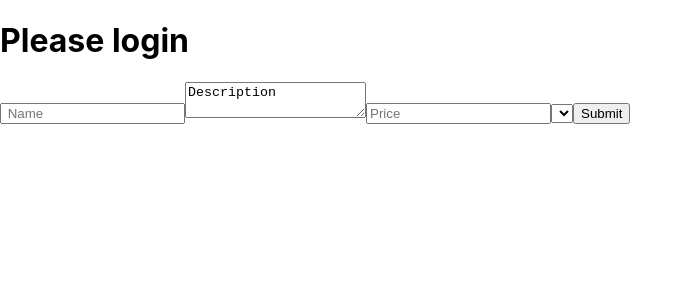
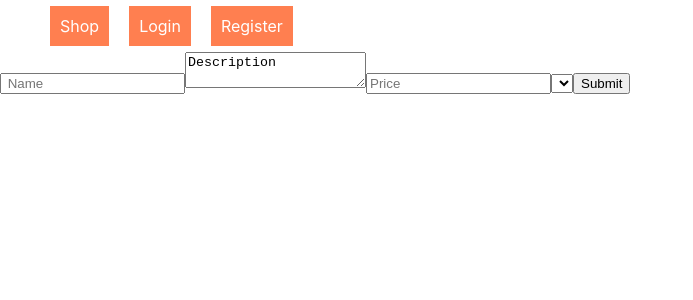
Before and after one commit to psayeed1990/next-stripe-ecommerce-node, a Next.js app: page /create-product in a window 1280 px wide. Shown: the top 300 px of the page, without its empty margins (0-693 px from the left). Built offline with nearby package versions, Linux system fonts and the light colour scheme.

Commit message:
login menu

```diff
--- a/src/components/Menu.js
+++ b/src/components/Menu.js
@@ -1,23 +1,41 @@
 //import context
+import Link from "next/link";
 import React from "react";
+import { Fragment } from "react/cjs/react.production.min";
 import { UserContext } from "../utils/UserContext";
 
 const Menu = () => {
-    const { user, setUser } = React.useContext(UserContext);
-    const logout = () => {
+    const [user, setUser] = React.useContext(UserContext);
+    const logout = async () => {
+        await fetch("http://localhost:5000/api/users/logout", {
+            method: "POST",
+            headers: {
+                "Content-Type": "application/json",
+            },
+        });
+
+        localStorage.removeItem("user");
+
         setUser(null);
     };
     return (
-        <div>
+        <menu>
+            <Link href="/">Shop</Link>
             {user ? (
-                <div>
-                    <h1>Welcome {user.name}</h1>
-                    <button onClick={logout}>Logout</button>
-                </div>
+                <Fragment>
+                    <h4>Welcome {user["firstName"]}</h4>
+                    <Link href="/create-product">Create Product</Link>
+                    <a onClick={logout} href="#">
+                        Logout
+                    </a>
+                </Fragment>
             ) : (
-                <h1>Please login</h1>
+                <Fragment>
+                    <Link href="/auth/login">Login</Link>
+                    <Link href="/auth/registration">Register</Link>
+                </Fragment>
             )}
-        </div>
+        </menu>
     );
 };
 
--- a/src/pages/auth/registration.js
+++ b/src/pages/auth/registration.js
@@ -6,7 +6,7 @@ import Menu from "../../components/Menu";
 
 const Registration = () => {
     //useContext
-    const { user, setUser } = useContext(UserContext);
+    const [user, setUser] = useContext(UserContext);
     //useform
     const {
         register,
@@ -27,8 +27,7 @@ const Registration = () => {
         );
         const resData = await response.json();
         if (resData.status === "success") {
-            console.log(resData.data.user);
-            localStorage.setItem("user", resData.data.user);
+            localStorage.setItem("user", JSON.stringify(resData.data.user));
             setUser(resData.data.user);
         }
     };
--- a/src/pages/index.js
+++ b/src/pages/index.js
@@ -1,5 +1,6 @@
 import Head from "next/head";
 import Image from "next/image";
+import Menu from "../components/Menu";
 import styles from "../styles/Home.module.css";
 
 //this is the shop page
@@ -16,10 +17,7 @@ export default function Home() {
             </Head>
 
             <main className={styles.main}>
-                <h1 className={styles.title}>
-                    MERN Stack and Stripe Tutorial on{" "}
-                    <a href="https://qoddi.com">Qoddi</a>
-                </h1>
+                <Menu />
 
                 <p className={styles.description}>
                     Get started by editing{" "}
--- a/src/styles/globals.css
+++ b/src/styles/globals.css
@@ -7,8 +7,11 @@ body {
 }
 
 a {
-  color: inherit;
+    background: coral;
     text-decoration: none;
+    color: white;
+    padding: 10px;
+    margin: 10px;
 }
 
 * {
--- a/src/utils/UserContext.js
+++ b/src/utils/UserContext.js
@@ -1,4 +1,4 @@
-import React, { createContext, useState, useEffect } from "react";
+import { createContext, useState, useEffect } from "react";
 
 export const UserContext = createContext();
 
@@ -9,11 +9,10 @@ export const UserProvider = (props) => {
         const userData = localStorage.getItem("user");
 
         if (userData) {
-            console.log("userData", userData);
-            return setUser(userData);
+            setUser(JSON.parse(userData));
+        } else {
+            setUser(null);
         }
-
-        setUser(null);
     }, []);
 
     return (
```
Also changed, not shown: src/pages/auth/login.js (+12 -15 lines). Lines whose indentation alone changed are shown as unchanged.
